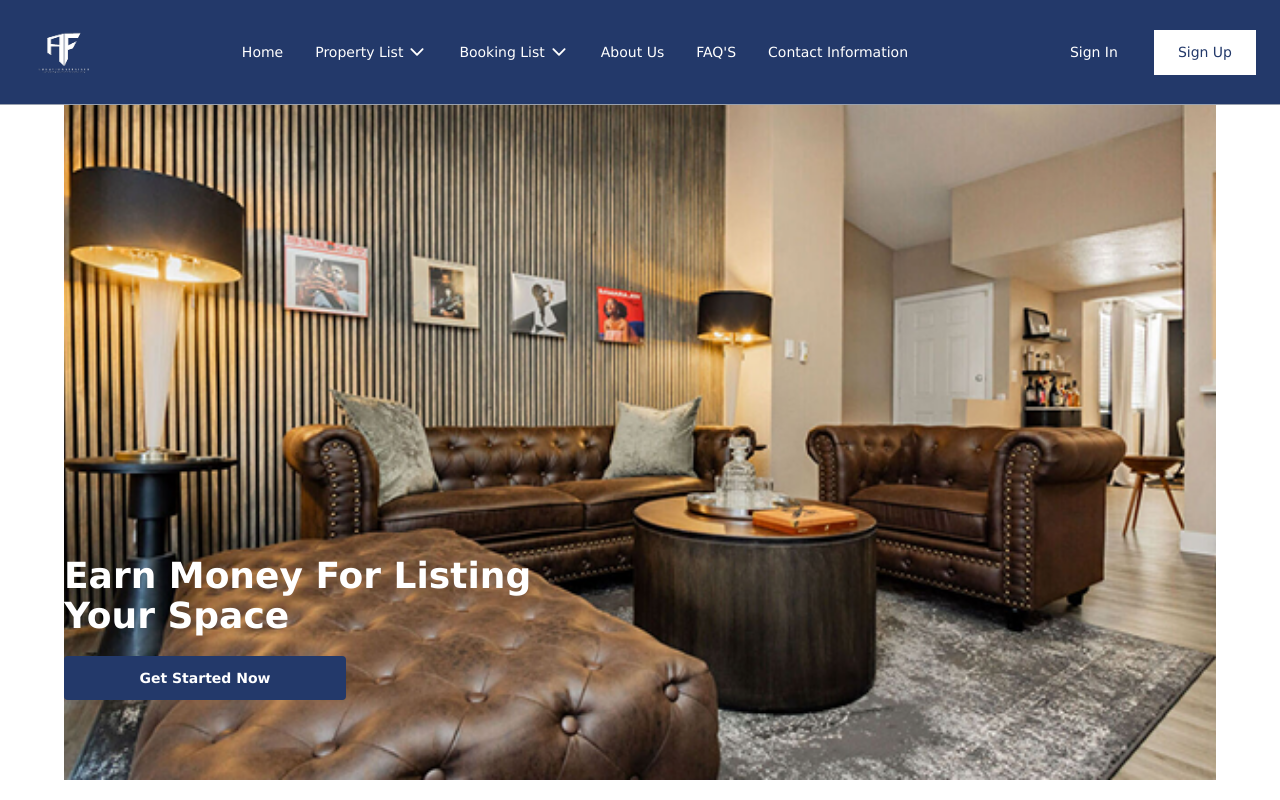
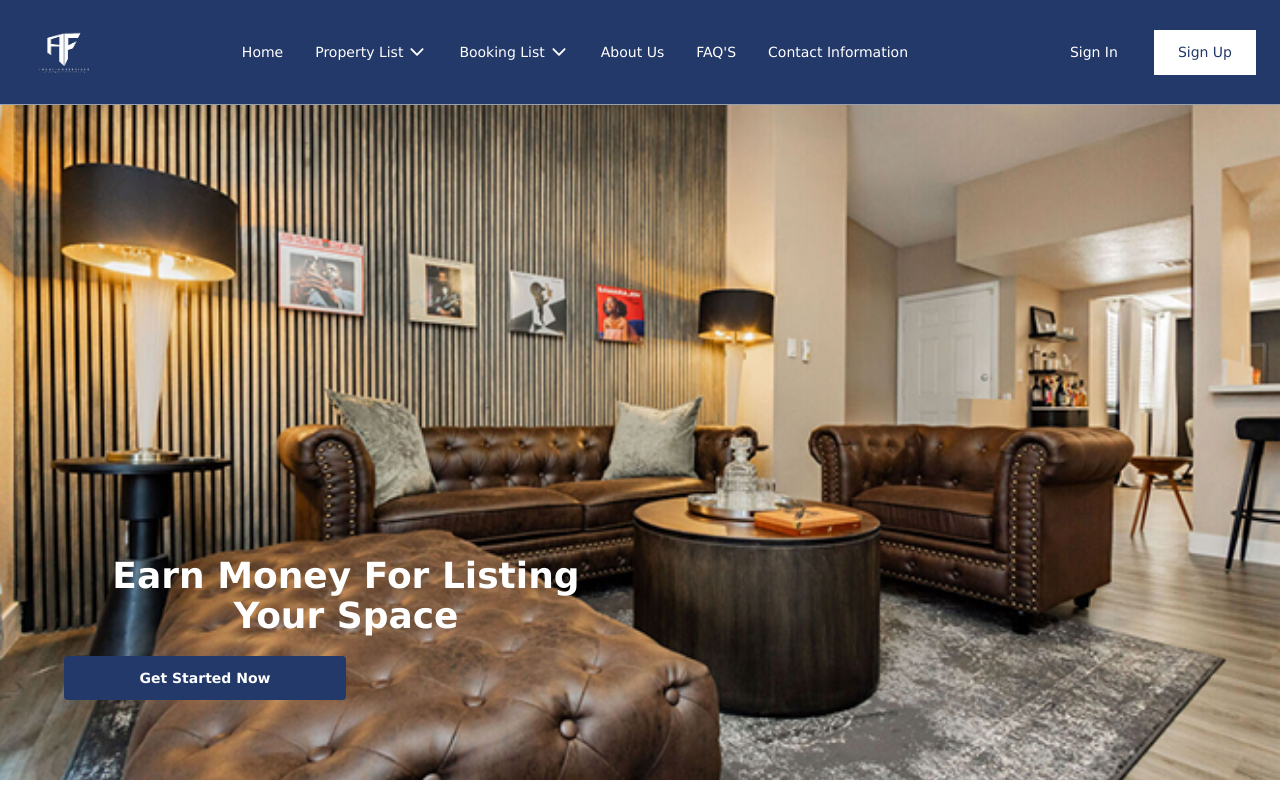
Before and after one commit to Empire688682/reimagined-system, a Next.js app: page /property in a window 1280 px wide. Shown: the top 800 px of the page. Built offline with nearby package versions, Linux system fonts and the light colour scheme.

Commit message:
property

```diff
--- a/src/component/Property/Property.jsx
+++ b/src/component/Property/Property.jsx
@@ -4,7 +4,7 @@ import { FaLayerGroup } from "react-icons/fa6";
 
 const Property = () => {
     return (
-        <section className="relative w-full min-h-screen md:pb-20 pt-15 md:px-16">
+        <section className="relative w-full min-h-screen md:pb-20 pt-15">
             <div className="relative w-full min-h-[90vh] flex items-center md:items-end justify-center md:justify-start md:pb-20">
                 {/* Background Image */}
                 <Image
@@ -15,7 +15,7 @@ const Property = () => {
                     style={{ objectFit: "cover" }}
                     className="absolute z-[-1] top-0 left-0 w-full h-full"
                 />
-                <div className='flex flex-col gap-5'>
+                <div className='flex flex-col gap-5 md:px-16 px-6 text-center'>
                     <h1 className="text-2xl md:text-4xl md:max-w-[80%] font-bold text-white">
                         Earn Money For Listing Your Space
                     </h1>
```
